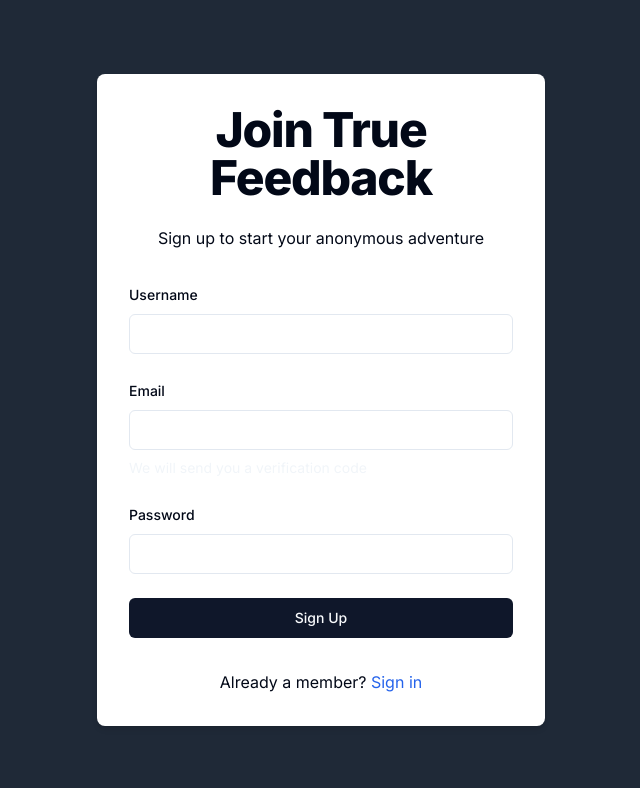
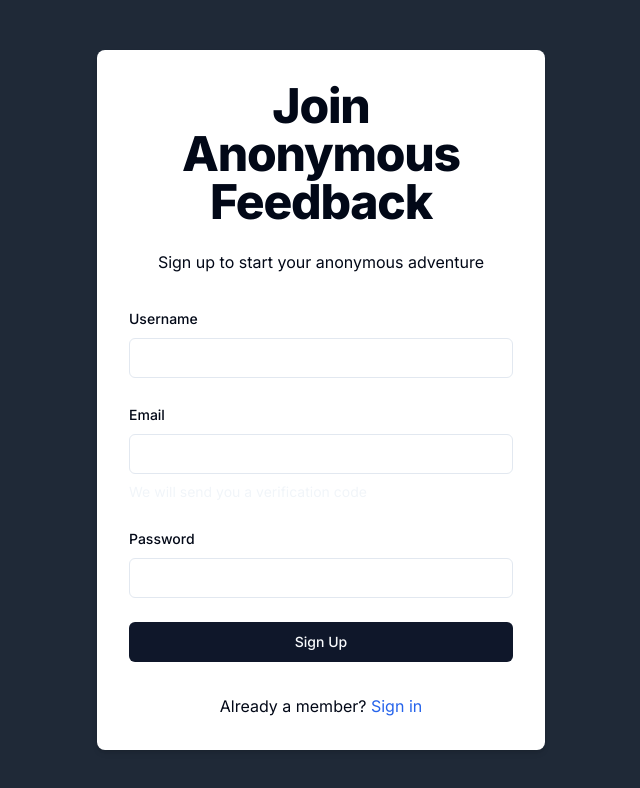
Before and after one commit to divyang-chhantbar/mystery-message, a Next.js app: page /sign-up in a window 1280 px wide. Shown: the top 788 px of the page, without its empty margins (319-959 px from the left). Built offline with nearby package versions, Linux system fonts and the light colour scheme.

Commit message:
fixed some typos

```diff
--- a/src/app/(app)/page.tsx
+++ b/src/app/(app)/page.tsx
@@ -29,7 +29,7 @@ export default function Home() {
               Dive into the World of Anonymous Feedback
             </h1>
             <p className="mt-3 md:mt-4 text-base md:text-lg">
-              True Feedback - Where your identity remains a secret.
+              Anonymous Feedback - Where your identity remains a secret.
             </p>
           </section>
 
@@ -62,7 +62,7 @@ export default function Home() {
         </main>
         {/* Footer */}
         <footer className="text-center p-4 md:p-6 bg-gray-900 text-white">
-          © 2023 True Feedback. All rights reserved.
+          © 2023 Anonymous Feedback. All rights reserved.
         </footer>
       </div>
     </>
--- a/src/app/(auth)/sign-in/page.tsx
+++ b/src/app/(auth)/sign-in/page.tsx
@@ -64,7 +64,7 @@ export default function SignIn() {
       <div className="w-full max-w-md p-8 space-y-8 bg-white rounded-lg shadow-md">
         <div className="text-center">
           <h1 className="text-4xl font-extrabold tracking-tight lg:text-5xl mb-6">
-            Welcome Back to True Feedback
+            Welcome Back to Anonymous Feedback
           </h1>
           <p className="mb-4">Sign in to continue your secret conversations</p>
         </div>
--- a/src/app/(auth)/sign-up/page.tsx
+++ b/src/app/(auth)/sign-up/page.tsx
@@ -21,7 +21,7 @@ import {
 import { Input } from "@/components/ui/input";
 import { Loader2 } from "lucide-react";
 
-function page() {
+export default function SignUp() {
   const [username, setUsername] = React.useState("");
   const [usernameMessage, setUsernameMessage] = React.useState("");
   const [isCheckingUsername, setIsCheckingUsername] = React.useState(false);
@@ -99,7 +99,7 @@ function page() {
       <div className="w-full max-w-md p-8 space-y-8 bg-white rounded-lg shadow-md">
         <div className="text-center">
           <h1 className="text-4xl font-extrabold tracking-tight lg:text-5xl mb-6">
-            Join True Feedback
+            Join Anonymous Feedback
           </h1>
           <p className="mb-4">Sign up to start your anonymous adventure</p>
         </div>
@@ -184,5 +184,3 @@ function page() {
     </div>
   );
 }
-
-export default page;
--- a/src/app/layout.tsx
+++ b/src/app/layout.tsx
@@ -7,7 +7,7 @@ import { Toaster } from '@/components/ui/toaster';
 const inter = Inter({ subsets: ['latin'] });
 
 export const metadata: Metadata = {
-  title: 'True Feedback',
+  title: 'Anonymous Feedback',
   description: 'Real feedback from real people.',
 };
 
```
